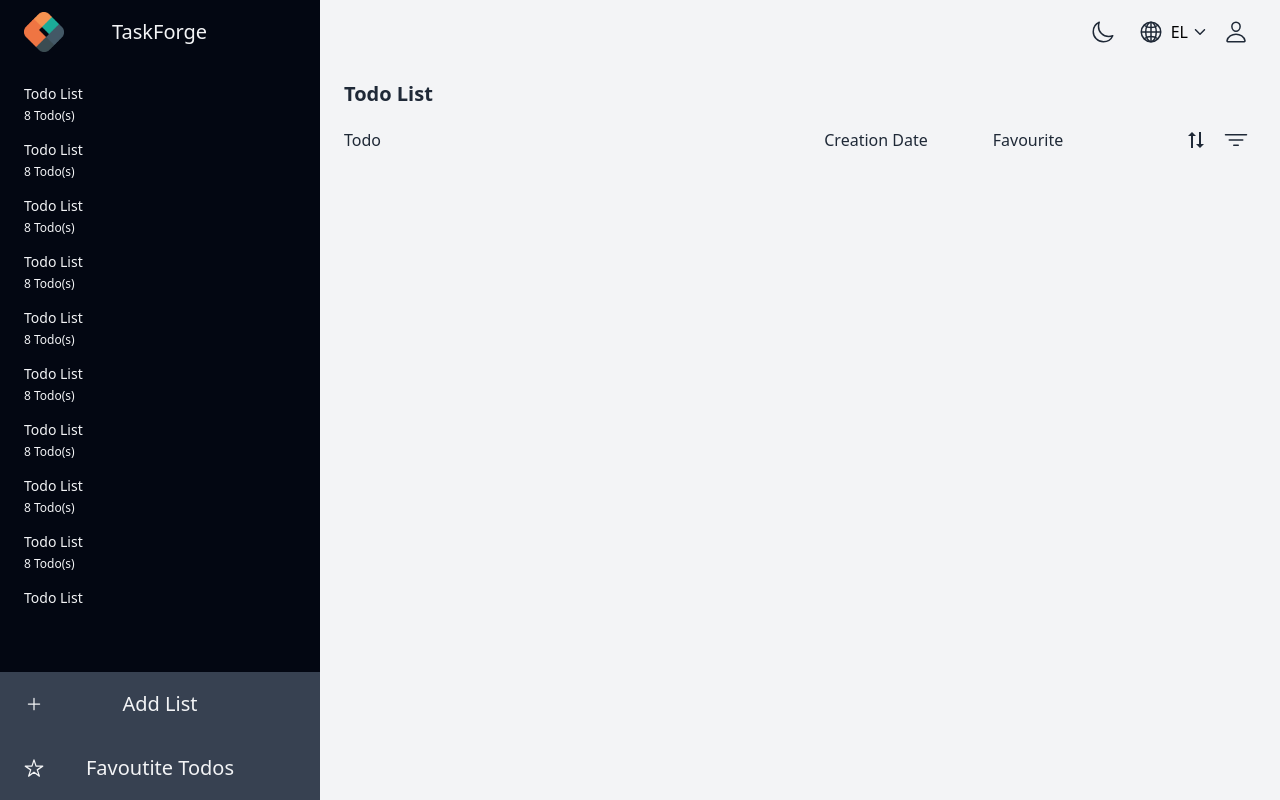
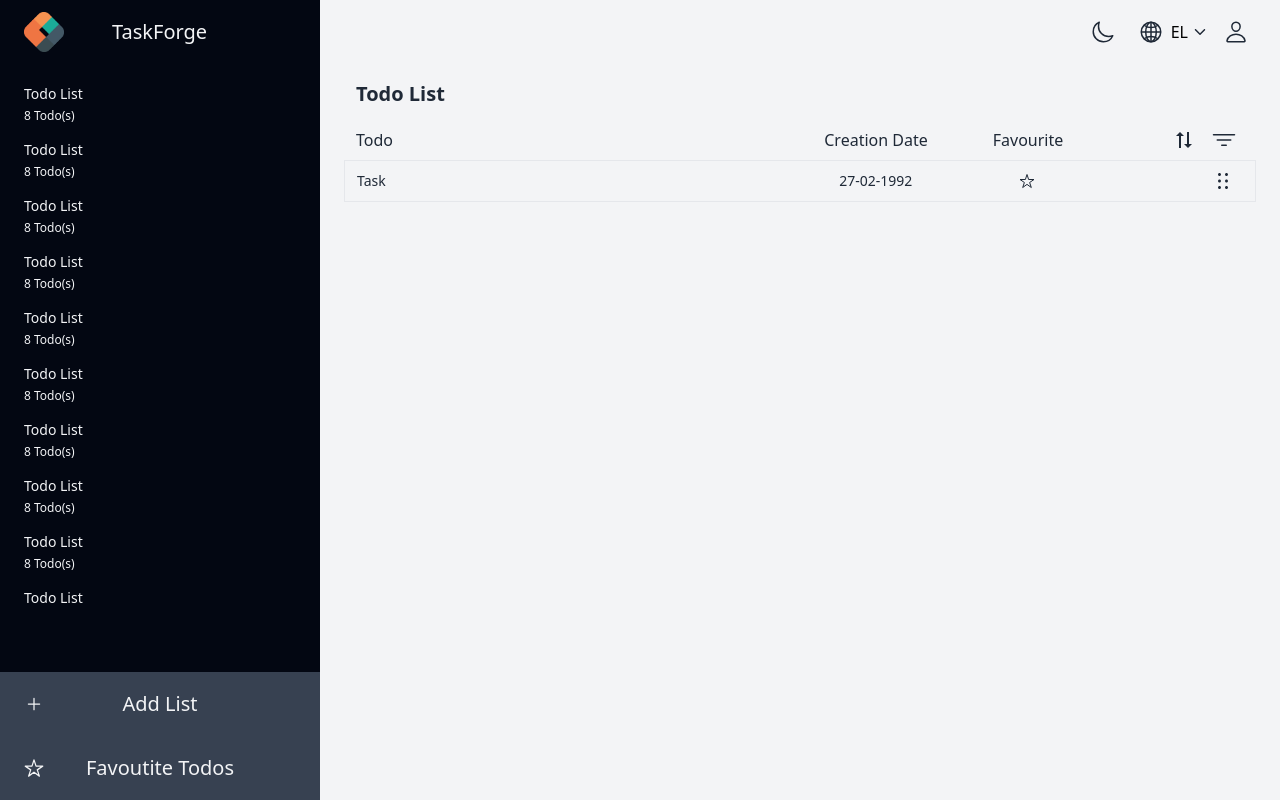
Before and after one commit to evans-p/todo-full-stack-app-frontend, a React (Vite) app: page / in a window 1280 px wide. Built offline with nearby package versions, Linux system fonts and the light colour scheme.

Commit message:
"Updated Main.tsx: changed grid layout, added new grid row for task, moved sort icon, and added star and drag icons"

```diff
--- a/src/pages/Main.tsx
+++ b/src/pages/Main.tsx
@@ -7,25 +7,40 @@ const Main = () => {
   return (
     <div className="flex">
       <Menu />
-      <div className="ml-80 w-full h-full">
-        <div className="mx-6 mt-20 grid grid-cols-6 grid-rows-2 text-gray-800 dark:text-gray-100">
-          <h2 className="text-xl font-bold col-span-full row-span-1">
+      <div className="ml-80 w-full h-full text-gray-800 dark:text-gray-100">
+        <div className="mx-6 mt-20 grid grid-cols-6 grid-rows-2">
+          <h2 className="text-xl font-bold col-span-full row-span-1 ml-3">
             Todo List
           </h2>
-
-          <h3 className="col-span-3 row-span-1 my-auto">Todo</h3>
+          <h3 className="col-span-3 row-span-1 my-auto ml-3">Todo</h3>
           <h3 className="col-span-1 row-span-1 flex justify-center items-center">
             Creation Date
           </h3>
           <h3 className="col-start-5 col-end-6 flex justify-center items-center">
             Favourite
           </h3>
-          <section className="col-span-1 row-span-1 text-2xl flex justify-end items-center">
+          <section className="col-span-1 row-span-1 text-2xl flex justify-end items-center mr-3">
             <span className="cursor-pointer p-2 rounded-xl hover:bg-white hover:shadow dark:hover:bg-gray-600 dark:hover:shadow-gray-400 dark:hover:shadow-sm">
               <BiSortAlt2 />
             </span>
             <span className="cursor-pointer p-2 rounded-xl hover:bg-white hover:shadow dark:hover:bg-gray-600 dark:hover:shadow-gray-400 dark:hover:shadow-sm">
               <IoFilterOutline />
+            </span>
+          </section>
+        </div>
+        <div className="mx-6 grid grid-cols-6 grid-rows-1 cursor-pointer border">
+          <h4 className="col-span-3 row-span-1 my-auto pl-3 text-sm">Task</h4>
+          <h4 className="col-span-1 row-span-1 flex justify-center items-center text-sm">
+            27-02-1992
+          </h4>
+          <section className="col-span-1 row-span-1 flex justify-center items-center">
+            <span className="cursor-pointer p-2 rounded-full hover:bg-white hover:shadow dark:hover:bg-gray-600 dark:hover:shadow-gray-400 dark:hover:shadow-sm">
+              <IoStarOutline />
+            </span>
+          </section>
+          <section className="col-span-1 row-span-1 text-2xl flex justify-end items-center mr-3">
+            <span className="cursor-grab p-2">
+              <RiDraggable />
             </span>
           </section>
         </div>
```
